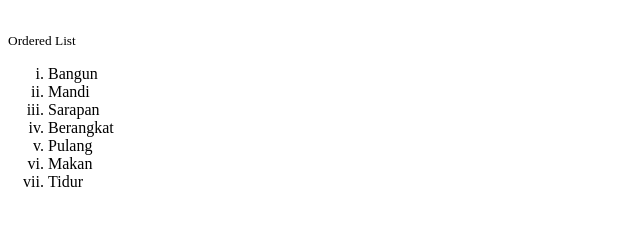
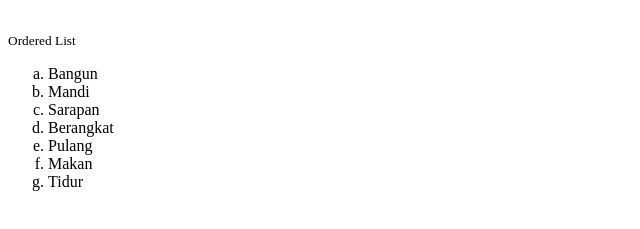
Before and after one commit to Figur-Aji/html-latihan_1-04-12-22, a plain HTML site: page list.html in a window 1280 px wide. Shown: the part 189-418 px from the top of the page, 0-640 px from the left. Drawn offline with Linux system fonts and the light colour scheme.

Commit message:
ganti i jadi a

```diff
--- a/list.html
+++ b/list.html
@@ -21,7 +21,7 @@
     <br>
 
     <small>Ordered List</small>
-    <ol type="i">
+    <ol type="a">
         <li>Bangun</li>
         <li>Mandi</li>
         <li>Sarapan</li>
```
